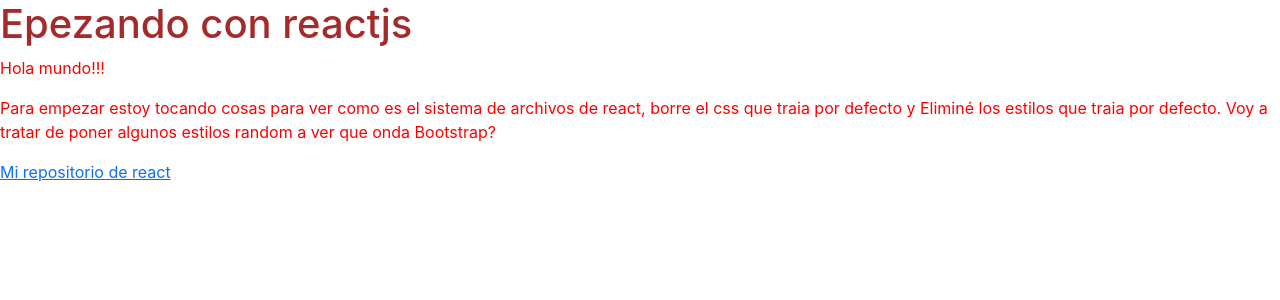
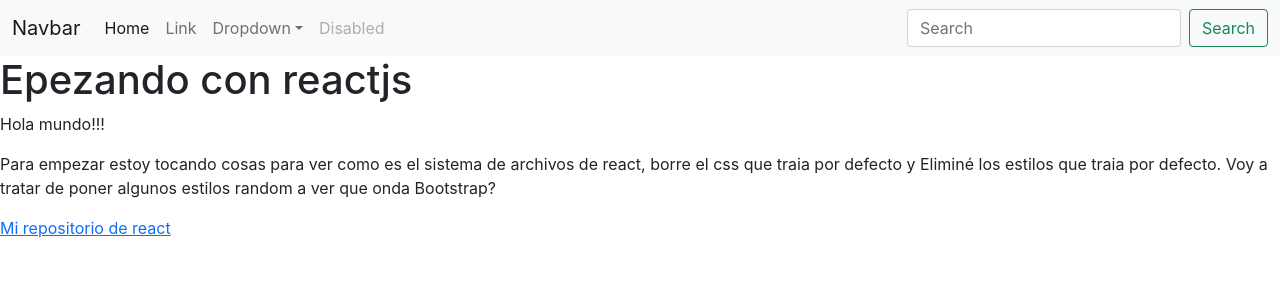
Before and after one commit to germanTuppo/loca-rola, a React (Create React App) app: page / in a window 1280 px wide. Shown: the top 300 px of the page. Built offline with nearby package versions, Linux system fonts and the light colour scheme.

Commit message:
agregue menu bootstrap

```diff
--- a/src/App.js
+++ b/src/App.js
@@ -3,28 +3,66 @@ import './App.css';
 
 function App() {
   return (
-    <div className="App">
-      <header className="App-header">
-        {/* <img src={logo} className="App-logo" alt="logo" /> */}
+    <div classNameName="App">
+      <header classNameName="App-header">
+        {/* <img src={logo} classNameName="App-logo" alt="logo" /> */}
 
 
         {/* VOY A TRATAR DE PONER UN MENU DE BOOTSTRAP; ANTES COMMITEO POR LAS DUDAS*/}
 
+        <nav className="navbar navbar-expand-lg navbar-light bg-light">
+          <div className="container-fluid">
+            <a className="navbar-brand" href="#">Navbar</a>
+            <button className="navbar-toggler" type="button" data-bs-toggle="collapse" data-bs-target="#navbarSupportedContent" aria-controls="navbarSupportedContent" aria-expanded="false" aria-label="Toggle navigation">
+              <span className="navbar-toggler-icon"></span>
+            </button>
+            <div className="collapse navbar-collapse" id="navbarSupportedContent">
+              <ul className="navbar-nav me-auto mb-2 mb-lg-0">
+                <li className="nav-item">
+                  <a className="nav-link active" aria-current="page" href="#">Home</a>
+                </li>
+                <li className="nav-item">
+                  <a className="nav-link" href="#">Link</a>
+                </li>
+                <li className="nav-item dropdown">
+                  <a className="nav-link dropdown-toggle" href="#" id="navbarDropdown" role="button" data-bs-toggle="dropdown" aria-expanded="false">
+                    Dropdown
+                  </a>
+                  <ul className="dropdown-menu" aria-labelledby="navbarDropdown">
+                    <li><a className="dropdown-item" href="#">Action</a></li>
+                    <li><a className="dropdown-item" href="#">Another action</a></li>
+                    <li></li>
+                    <li><a className="dropdown-item" href="#">Something else here</a></li>
+                  </ul>
+                </li>
+                <li className="nav-item">
+                  <a className="nav-link disabled" href="#" tabindex="-1" aria-disabled="true">Disabled</a>
+                </li>
+              </ul>
+              <form className="d-flex">
+                <input className="form-control me-2" type="search" placeholder="Search" aria-label="Search"></input>
+                <button className="btn btn-outline-success" type="submit">Search</button>
+              </form>
+            </div>
+          </div>
+        </nav>
 
+
+        {/* main*/}
         <h1
-        className ="titulo"
+        classNameName ="titulo"
         >
           Epezando con reactjs
         </h1>
 
         <p
-          className ="parrafo"
+          classNameName ="parrafo"
         >
           Hola mundo!!!
         </p>
 
         <p
-          className ="parrafo"
+          classNameName ="parrafo"
         >
           Para empezar estoy tocando cosas para ver como es el sistema de archivos de react, borre el css que traia por defecto y Eliminé los estilos que traia por defecto.
           Voy a tratar de poner algunos estilos random a ver que onda
@@ -33,7 +71,7 @@ function App() {
         </p>
 
         <a
-          className="linkRepo"
+          classNameName="linkRepo"
           href="https://github.com/germanTuppo/loca-rola.git"
           target="_blank"
           rel="noopener noreferrer"
```
